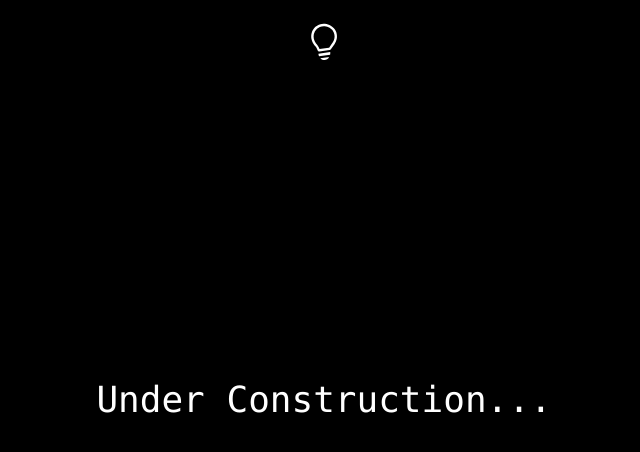
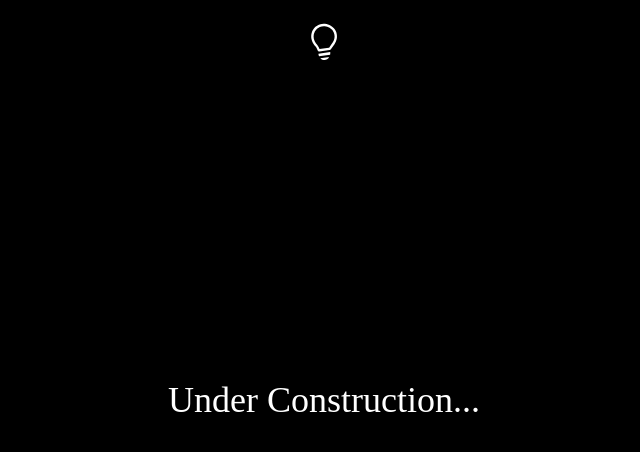
Before and after one commit to GarvitGupta001/GarvitGuptaPortfolio, a React (Vite) app in the folder portfolio/: page / in a window 1280 px wide. Shown: the top 452 px of the page, without its empty margins (316-956 px from the left). Built offline with nearby package versions, Linux system fonts and the light colour scheme.

Commit message:
new font

```diff
--- a/portfolio/src/App.jsx
+++ b/portfolio/src/App.jsx
@@ -1,6 +1,7 @@
 import { Routes, Route } from 'react-router-dom'
 import React from 'react'
 import UnderConstruction from './pages/UnderConstruction'
+import './app.css'
 
 const App = () => {
   return (
--- /dev/null
+++ b/portfolio/src/app.css
@@ -0,0 +1,3 @@
+* {
+    font-family: 'Meriva';
+}
```
